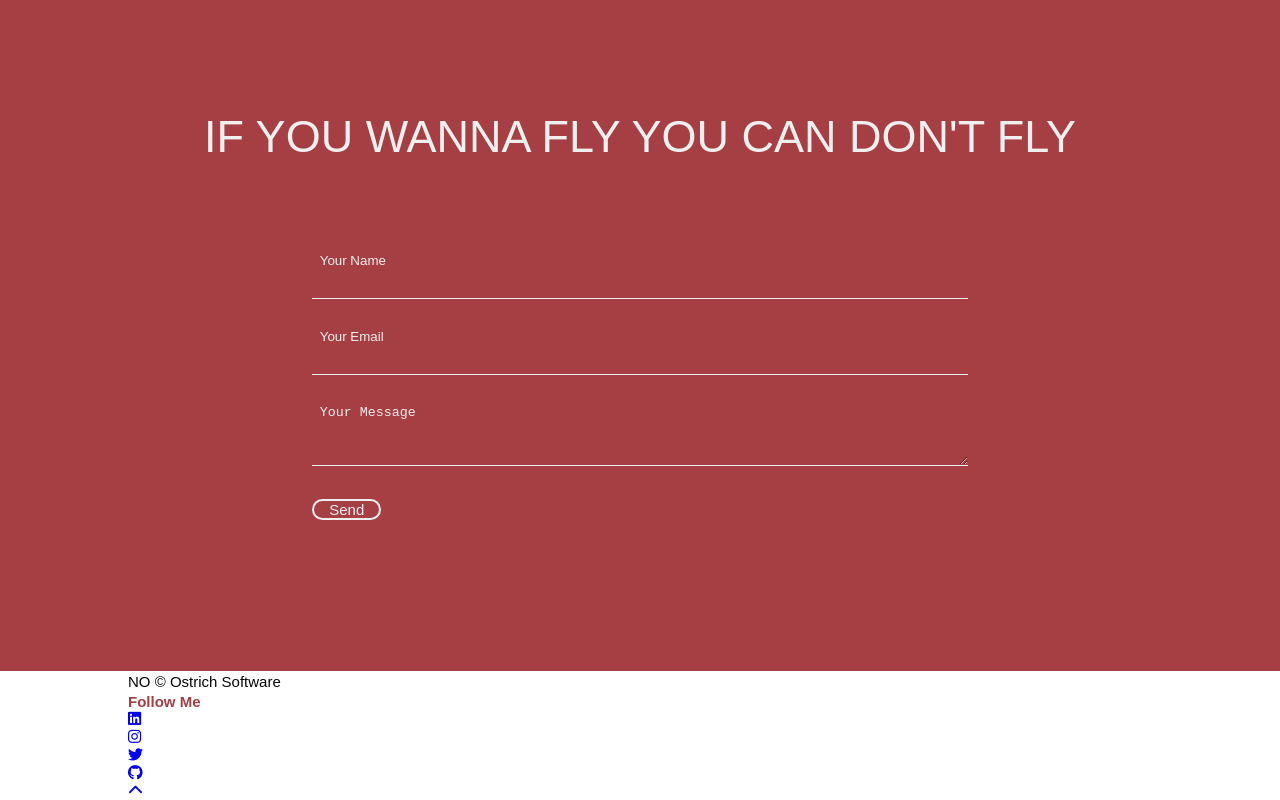
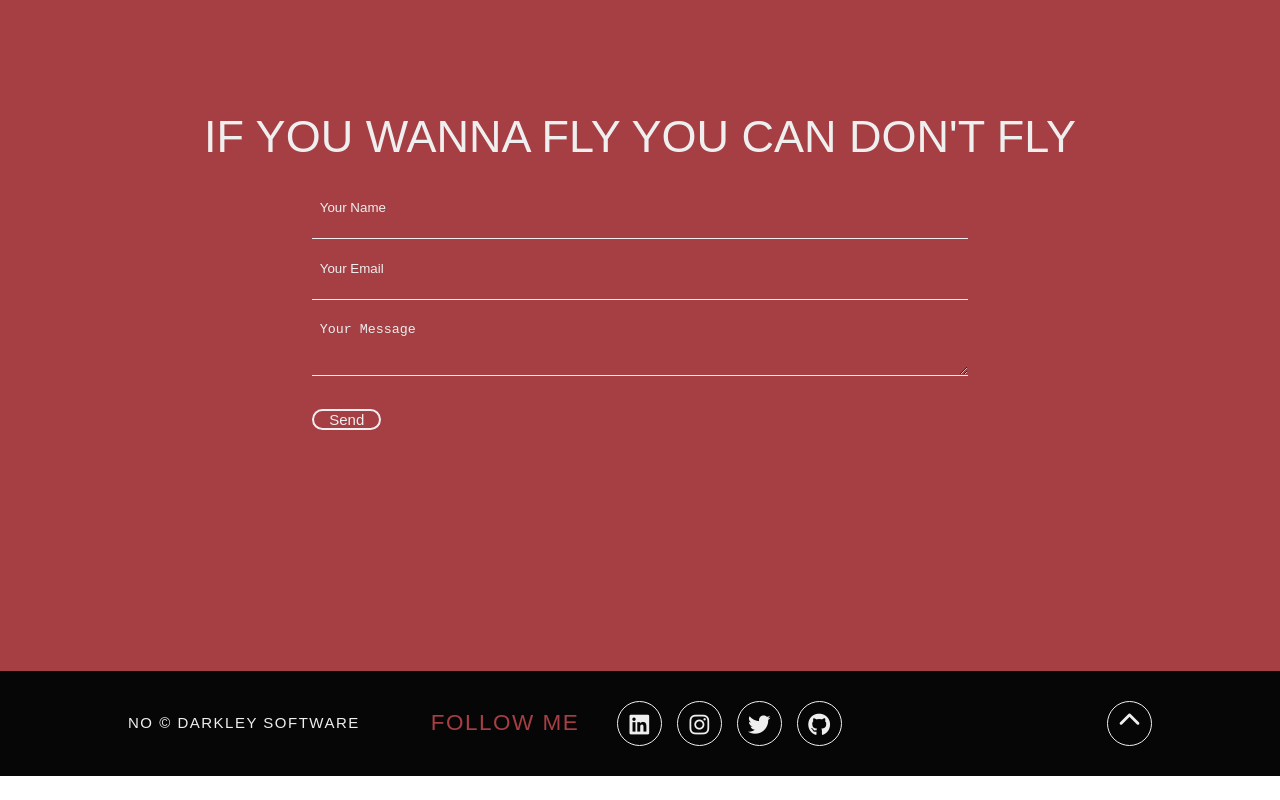
Before and after one commit to irfanysoydan/ForFun, a plain HTML site: page index.html in a window 1280 px wide. Shown: the part 7200-8000 px from the top of the page. After the commit the page ends 7976 px from the top, so only its background shows below. Drawn offline with Linux system fonts and the light colour scheme; a web font is replaced by a local one.

Commit message:
Footer Css Edits

```diff
--- a/css/style.css
+++ b/css/style.css
@@ -478,6 +478,7 @@ ul {
     width: 0%;
     height: 0%;
     opacity: 0;
+    overflow: hidden;
     transition: var(--transition-effect);
 }
 
@@ -653,7 +654,7 @@ ul.omer-icon-list li:nth-child(2) a:hover {
     font-size: 3rem;
     text-transform: uppercase;
     font-weight: 300;
-    margin-bottom: 4rem;
+    margin-bottom: 1rem;
 }
 
 .name,
@@ -665,7 +666,7 @@ ul.omer-icon-list li:nth-child(2) a:hover {
     border-bottom: .1rem solid var(--light-color);
     min-width: 100%;
     max-width: 100%s;
-    padding: 2rem .5rem;
+    padding: 1.5rem .5rem;
     color: var(--light-color);
 }
 
@@ -676,3 +677,103 @@ ul.omer-icon-list li:nth-child(2) a:hover {
 .btn-send {
     margin-top: 2rem;
 }
+
+
+/** Footer Section**/
+
+footer {
+    background-color: var(--dark-color);
+    color: var(--light-color);
+    padding: 2rem 0;
+}
+
+.about-footer {
+    display: grid;
+    grid-template-columns: 1fr 1fr 1fr;
+    align-items: center;
+}
+
+.social-media {
+    display: flex;
+    align-items: center;
+}
+
+.social-media h4 {
+    font-size: 1.5rem;
+    font-weight: 300;
+    text-transform: uppercase;
+    letter-spacing: .1rem;
+    white-space: nowrap;
+}
+
+.social-list {
+    display: flex;
+    margin-left: 2rem;
+    font-size: 1.5rem;
+}
+
+.social-list li {
+    padding: 0;
+    text-align: center;
+}
+
+.social-list li a {
+    color: var(--light-color);
+    border: 1px solid var(--light-color);
+    display: inline-block;
+    height: 3rem;
+    width: 3rem;
+    border-radius: 50%;
+    margin: 0 .5rem;
+    transition: var(--transition-effect);
+}
+
+.social-list li i {
+    line-height: 3rem;
+    transition: var(--transition-effect);
+}
+
+.social-list li a:hover {
+    background-color: var(--primary-color);
+    border-color: var(--primary-color);
+}
+
+.social-list li i:hover {
+    color: var(--dark-color);
+}
+
+.copy-right {
+    font-size: 1.5rem;
+    text-transform: uppercase;
+    letter-spacing: .1rem;
+}
+
+.go-top {
+    justify-self: end;
+    text-align: center;
+}
+
+.go-top i {
+    font-size: 1.5rem;
+    color: var(--light-color);
+    transition: var(--transition-effect);
+}
+
+.go-top a {
+    display: inline-block;
+    border: .1rem solid var(--light-color);
+    height: 3rem;
+    width: 3rem;
+    line-height: 3rem;
+    border-radius: 50%;
+    transition: var(--transition-effect);
+}
+
+.go-top a:hover {
+    background-color: var(--primary-color);
+    border-color: var(--primary-color);
+}
+
+.go-top i:hover {
+    color: var(--dark-color);
+}
--- a/index.html
+++ b/index.html
@@ -330,7 +330,7 @@
         <div class="container">
             <div class="about-footer">
                 <div class="copy-right">
-                    <p>NO &copy; Ostrich Software</p>
+                    <p>NO &copy; Darkley Software</p>
                 </div>
                 <div class="social-media">
                     <h4>Follow Me</h4>
```
